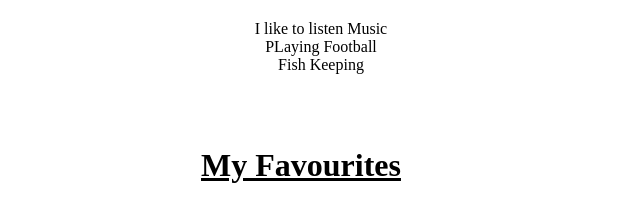
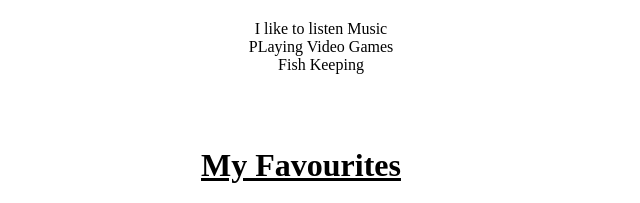
Before and after one commit to Scarecrow191235/Scarecrow191235.github, a plain HTML site: page about.html in a window 1280 px wide. Shown: the part 210-413 px from the top of the page, 339-979 px from the left. Drawn offline with Linux system fonts and the light colour scheme.

Commit message:
Update about.html

```diff
--- a/about.html
+++ b/about.html
@@ -8,9 +8,9 @@
 	<h1 align="center"><u>My Hometown</u></h1>
 	<p align="center">Jessore District, officially known as Jashore District, is a district in the southwestern region of Bangladesh. It is bordered by India to the west, Khulna District and Satkhira District to the south, Magura and Narail to the east, and Jhenaidah District to the north.</p><br>
 	<h1 align="center"><u> My Hobbies</u></h1>
-		<div align="center"><ul >
+		<div align="center"><ul>
 			<li>I like to listen Music</li>
-			<li>PLaying Football</li>
+			<li>PLaying Video Games</li>
 			<li>Fish Keeping</li>
 		</ul>
 	</div>
```
